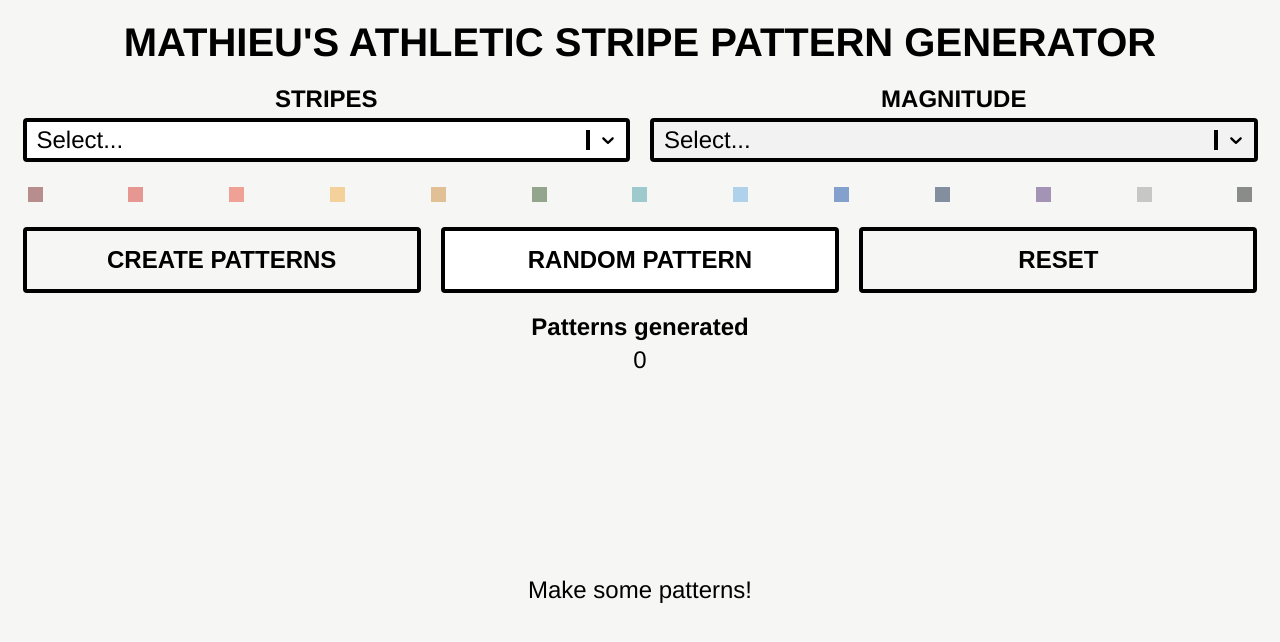
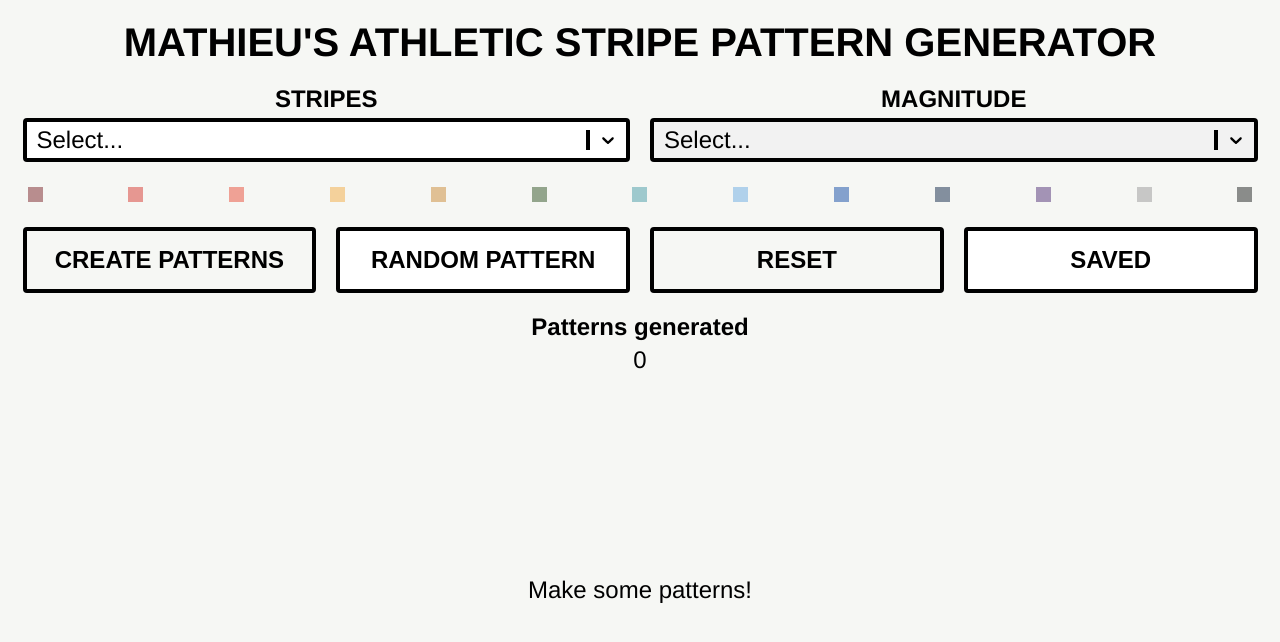
Before and after one commit to affordances/stripes, a React (Create React App) app: page / in a window 1280 px wide. Shown: the top 642 px of the page. Built offline with nearby package versions, Linux system fonts and the light colour scheme.

Commit message:
add modal

```diff
--- a/package.json
+++ b/package.json
@@ -6,6 +6,7 @@
   "dependencies": {
     "react": "^16.12.0",
     "react-dom": "^16.12.0",
+    "react-modal": "^3.11.2",
     "react-scripts": "3.2.0",
     "react-select": "^3.0.8",
     "react-virtualized-auto-sizer": "^1.0.2",
--- a/src/App.js
+++ b/src/App.js
@@ -1,6 +1,7 @@
 import React from "react";
 import { FixedSizeGrid as Grid } from "react-window";
 import AutoSizer from "react-virtualized-auto-sizer";
+import Modal from "react-modal";
 import "./index.css";
 import {
   Stripe,
@@ -15,23 +16,21 @@ import {
   Title,
   PatternLabelText,
 } from "./styles.js";
+import { convertTo2D } from "./helpers.js";
 import { useLocalStorage, useStripes } from "./hooks.js";
 import { Menu } from "./Menu.js";
 
 const PatternRenderer = (props) => {
   const { columnIndex, data, rowIndex, style, ...otherProps } = props;
   const currentPattern = data.patterns[rowIndex][columnIndex];
-
   return currentPattern ? (
-    <PatternContainer
-      style={style}
-      key={rowIndex}
-      onClick={() => data.toggleSavedPattern(currentPattern)}
-    >
+    <PatternContainer style={style} key={rowIndex}>
       <PatternAndLabel {...otherProps}>
         <PatternLabel>
           <PatternLabelText>{currentPattern.label}</PatternLabelText>
-          <PatternLabelText>
+          <PatternLabelText
+            onClick={() => data.toggleSavedPattern(currentPattern)}
+          >
             {data.isPatternSaved(currentPattern) ? "UNSAVE" : "SAVE"}
           </PatternLabelText>
         </PatternLabel>
@@ -56,15 +55,58 @@ const App = () => {
     isPatternSaved,
   } = useLocalStorage();
 
+  const [modalIsOpen, setIsOpen] = React.useState(false);
+  const openModal = () => {
+    setIsOpen(true);
+  };
+
+  const closeModal = () => {
+    setIsOpen(false);
+  };
+
   const patternHeight = patterns.length
     ? patterns[0][0].pattern.reduce((acc, p) => acc + p.count, 0)
     : 0;
   const rowHeight = patternHeight > 0 ? patternHeight * 10 + 47 : 0;
+  const convertedSavedPatterns = convertTo2D(savedPatterns);
 
   return (
     <Container>
+      <Modal isOpen={modalIsOpen} onRequestClose={closeModal}>
+        <button onClick={closeModal}>close</button>
+        {convertedSavedPatterns.length > 0 ? (
+          <AutoSizerContainer style={{ height: "100%" }}>
+            <AutoSizer>
+              {({ height, width }) => {
+                const columnWidth = width / 3;
+                return (
+                  <Grid
+                    itemData={{
+                      patterns: convertedSavedPatterns,
+                      toggleSavedPattern,
+                      isPatternSaved,
+                    }}
+                    columnCount={convertedSavedPatterns[0].length}
+                    rowCount={convertedSavedPatterns.length}
+                    columnWidth={columnWidth}
+                    height={height}
+                    rowHeight={rowHeight}
+                    width={width}
+                  >
+                    {PatternRenderer}
+                  </Grid>
+                );
+              }}
+            </AutoSizer>
+          </AutoSizerContainer>
+        ) : (
+          <EmptyStateContainer>
+            <EmptyStateText>Make some patterns!</EmptyStateText>
+          </EmptyStateContainer>
+        )}
+      </Modal>
       <Title>MATHIEU'S ATHLETIC STRIPE PATTERN GENERATOR</Title>
-      <Menu magnitude={magnitude} {...props} />
+      <Menu magnitude={magnitude} openModal={openModal} {...props} />
       {patterns.length > 0 ? (
         <AutoSizerContainer>
           <AutoSizer>
--- a/src/Menu.js
+++ b/src/Menu.js
@@ -33,6 +33,7 @@ export const Menu = (props) => {
     stripeCountValue,
     pickedColors,
     createPatterns,
+    openModal,
   } = props;
 
   return (
@@ -82,20 +83,33 @@ export const Menu = (props) => {
         })}
       </SwatchContainer>
       <MenuRow>
-        <Button onClick={createPatterns} disabled={!allChoicesMade}>
+        <Button
+          onClick={createPatterns}
+          disabled={!allChoicesMade}
+          style={{
+            margin: "0 20px 0 0",
+          }}
+        >
           CREATE PATTERNS
         </Button>
         <Button
           onClick={random}
           style={{
-            margin: "0 20px",
+            margin: "0 20px 0 0",
           }}
         >
           RANDOM PATTERN
         </Button>
-        <Button onClick={reset} disabled={!anyChoicesMade}>
+        <Button
+          onClick={reset}
+          disabled={!anyChoicesMade}
+          style={{
+            margin: "0 20px 0 0",
+          }}
+        >
           RESET
         </Button>
+        <Button onClick={openModal}>SAVED</Button>
       </MenuRow>
       <PatternCountContainer>
         <Header>Patterns generated</Header>
--- a/src/hooks.js
+++ b/src/hooks.js
@@ -149,15 +149,20 @@ export const useStripes = () => {
 };
 
 export const useLocalStorage = () => {
+  const [savedPatterns, setSavedPatterns] = useState([]);
   const key = "Saved Patterns";
-  const [savedPatterns, setSavedPatterns] = useState([]);
 
   const toggleSavedPattern = (pattern) => {
-    const stringifiedPattern = JSON.stringify(pattern);
-
     const newSavedPatterns = savedPatterns
-      .filter((x) => ![stringifiedPattern].includes(x))
-      .concat([stringifiedPattern].filter((x) => !savedPatterns.includes(x)));
+      .filter((x) => JSON.stringify(pattern) !== JSON.stringify(x))
+      .concat(
+        [pattern].filter(
+          (x) =>
+            !savedPatterns
+              .map((x) => JSON.stringify(x))
+              .includes(JSON.stringify(x))
+        )
+      );
 
     localStorage.setItem(key, JSON.stringify(newSavedPatterns));
 
@@ -166,7 +171,9 @@ export const useLocalStorage = () => {
 
   const isPatternSaved = (pattern) => {
     return (
-      savedPatterns.find((x) => x === JSON.stringify(pattern)) !== undefined
+      savedPatterns.find(
+        (x) => JSON.stringify(x) === JSON.stringify(pattern)
+      ) !== undefined
     );
   };
 
```
Also changed, not shown: 1 other file (tests, documents, lock files or other folders).
